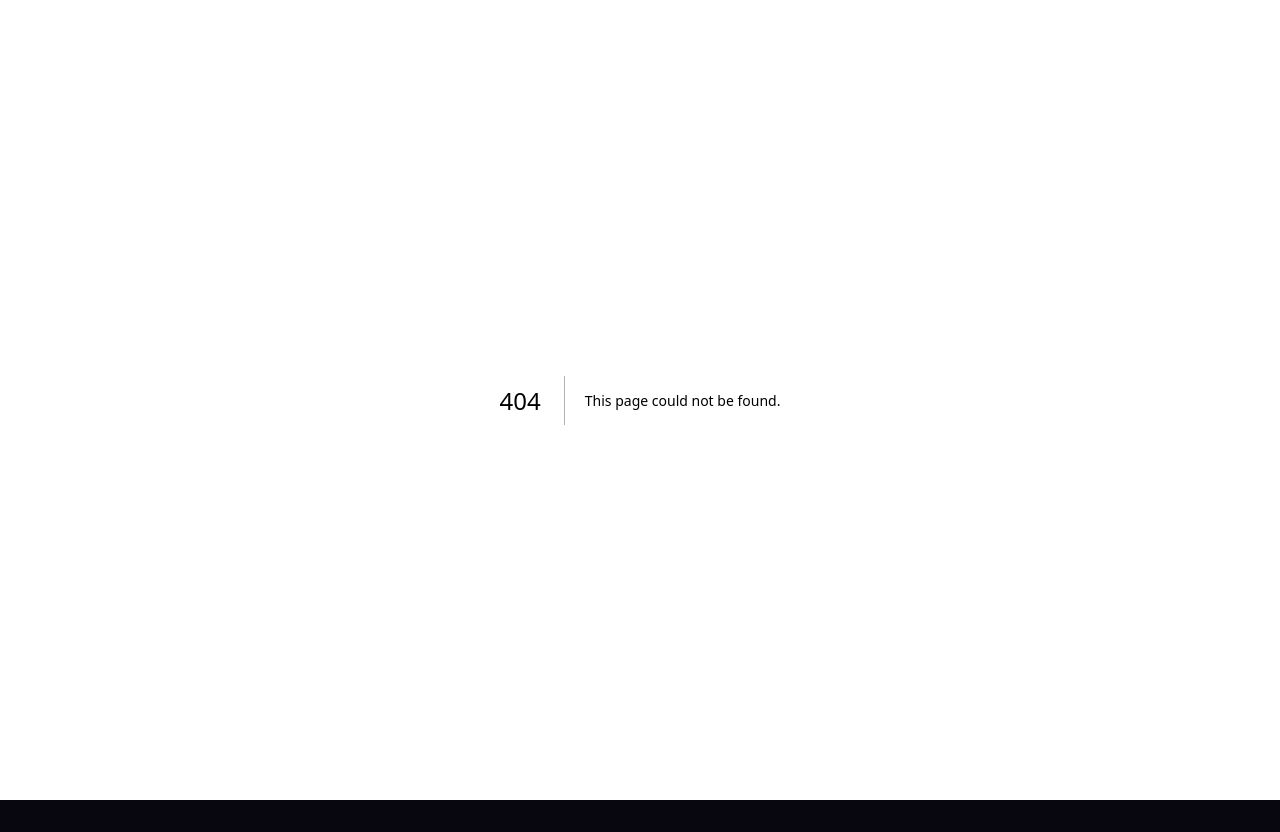
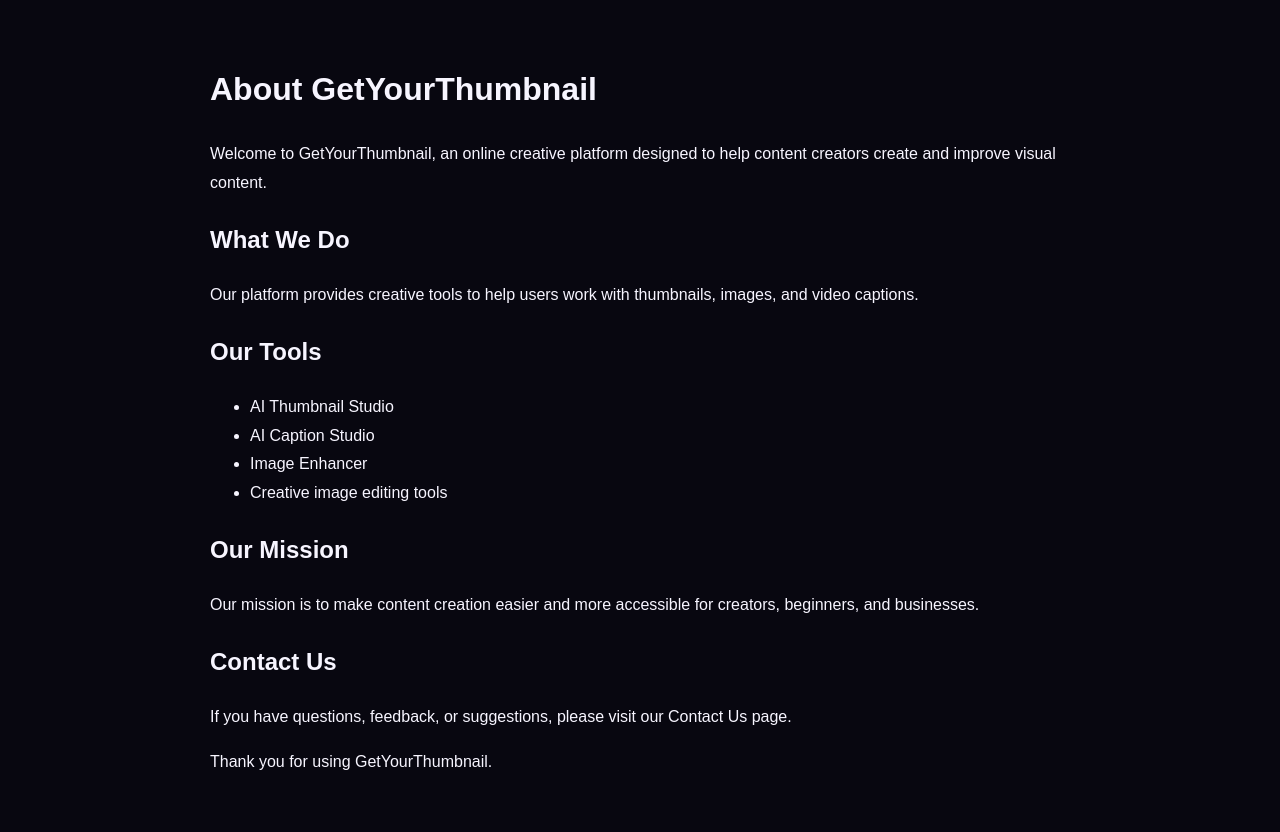
Before and after one commit to ar2117635-cpu/getyourthumbnail, a Next.js app: page /about in a window 1280 px wide. Before the commit this address had no page. Before the commit the page ends 800 px from the top, so only its background shows below. Built offline with nearby package versions, Linux system fonts and the light colour scheme.

Commit message:
Create page.tsx

```diff
--- /dev/null
+++ b/app/about/page.tsx
@@ -0,0 +1,50 @@
+
+export default function AboutPage() {
+  return (
+    <main style={{
+      maxWidth: "900px",
+      margin: "0 auto",
+      padding: "40px 20px",
+      fontFamily: "Arial, sans-serif",
+      lineHeight: 1.8
+    }}>
+      <h1>About GetYourThumbnail</h1>
+
+      <p>
+        Welcome to GetYourThumbnail, an online creative platform
+        designed to help content creators create and improve
+        visual content.
+      </p>
+
+      <h2>What We Do</h2>
+      <p>
+        Our platform provides creative tools to help users work
+        with thumbnails, images, and video captions.
+      </p>
+
+      <h2>Our Tools</h2>
+      <ul>
+        <li>AI Thumbnail Studio</li>
+        <li>AI Caption Studio</li>
+        <li>Image Enhancer</li>
+        <li>Creative image editing tools</li>
+      </ul>
+
+      <h2>Our Mission</h2>
+      <p>
+        Our mission is to make content creation easier and more
+        accessible for creators, beginners, and businesses.
+      </p>
+
+      <h2>Contact Us</h2>
+      <p>
+        If you have questions, feedback, or suggestions, please
+        visit our Contact Us page.
+      </p>
+
+      <p>
+        Thank you for using GetYourThumbnail.
+      </p>
+    </main>
+  );
+}
```
